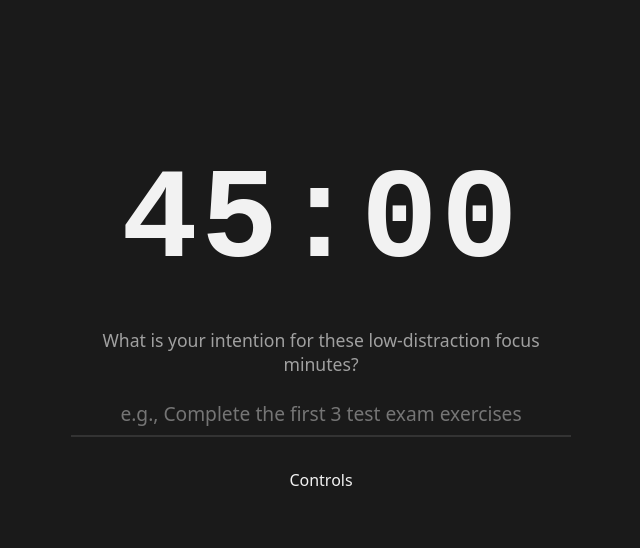
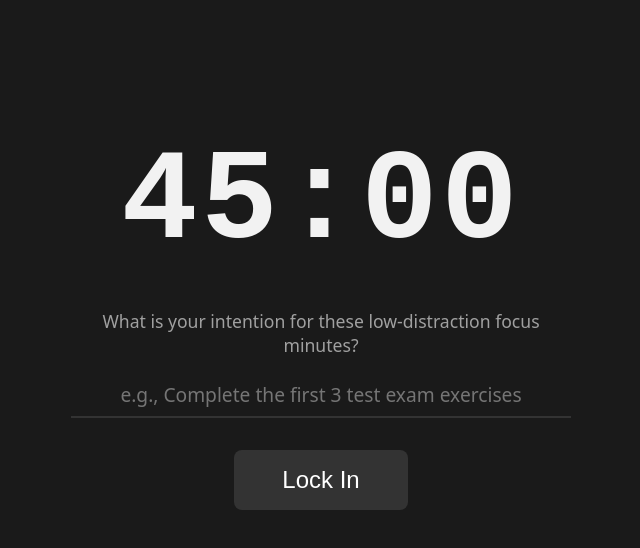
Before and after one commit to stevenlomon/lock-in-intention-timer, a React (Vite) app: page / in a window 1280 px wide. Shown: the top 548 px of the page, without its empty margins (319-959 px from the left). Built offline with nearby package versions, Linux system fonts and the light colour scheme.

Commit message:
Controls component logic v1

```diff
--- a/src/App.jsx
+++ b/src/App.jsx
@@ -41,7 +41,8 @@ function App() {
       </div>
 
       <div className='controls-container'>
-        <Controls />
+        <Controls appStatus={status} />
+        {/* Tested with `<Controls appStatus={APP_STATES.RUNNING} />`, `<Controls appStatus={APP_STATES.PAUSED} />` */}
       </div>
     </div>
   )
--- a/src/components/Controls.jsx
+++ b/src/components/Controls.jsx
@@ -1,8 +1,18 @@
-import React from 'react'
+import { APP_STATES } from "../reducers/timerReducer"
 
-const Controls = () => {
+const Controls = ({ appStatus }) => {
   return (
-    <div>Controls</div>
+    <div>
+      {appStatus === APP_STATES.START
+        ? <button className="control-btn">Lock In</button>
+        : appStatus === APP_STATES.RUNNING
+          ? <button className="control-btn">Pause</button>
+          : appStatus === APP_STATES.PAUSED
+            ? <button className="control-btn">Continue</button>
+            : <button className="control-btn">Set New Intention</button>}
+            {/* If it's not START, not RUNNING, and not PAUSED, we can confidently say it's END */}
+      {(appStatus === APP_STATES.RUNNING || appStatus === APP_STATES.PAUSED) && <button className="control-btn">Reset</button>}
+    </div>
   )
 }
 
--- a/src/components/IntentionInput.jsx
+++ b/src/components/IntentionInput.jsx
@@ -1,5 +1,3 @@
-import React from 'react'
-
 const IntentionInput = ({ intentionValue, onIntentionEdit }) => {
   return (
     <textarea
```
